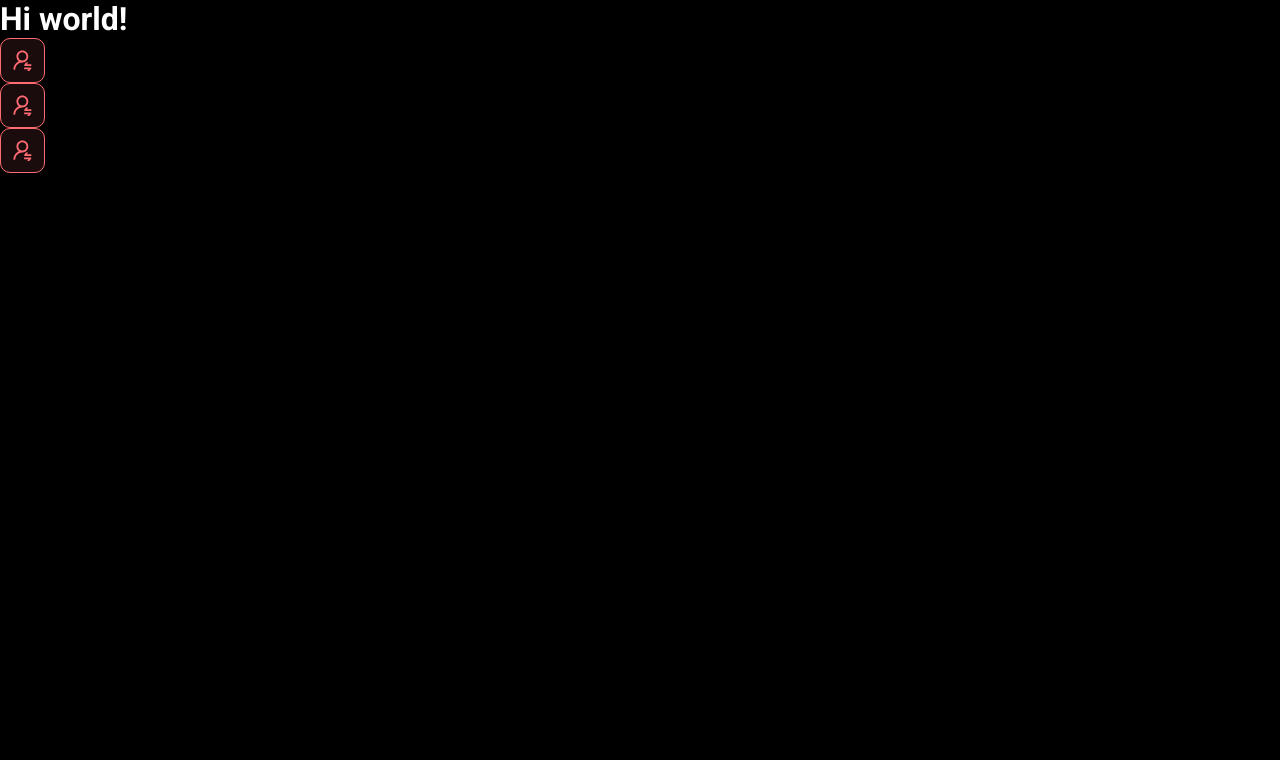
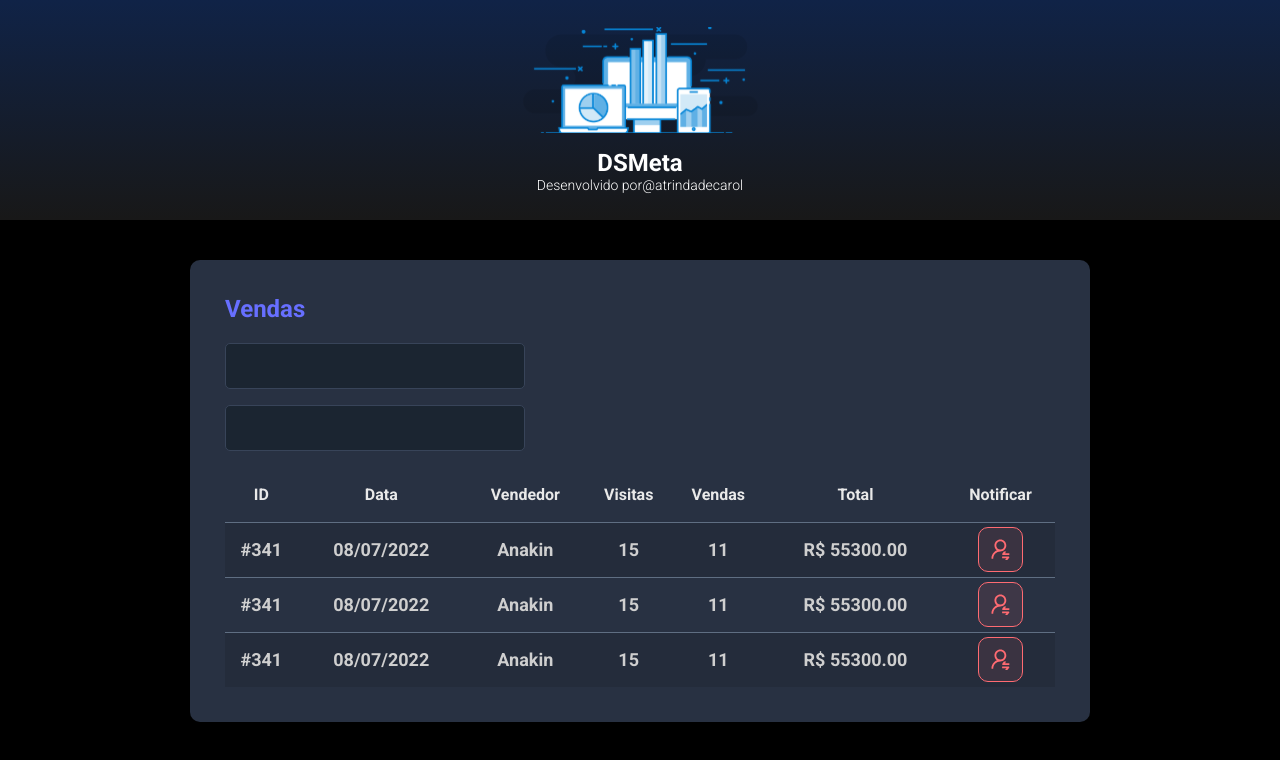
Before and after one commit to ATrinCarol/dsmeta, a React (Vite) app in the folder frontend/: page / in a window 1280 px wide. Shown: the top 760 px of the page. Built offline with nearby package versions, Linux system fonts and the light colour scheme.

Commit message:
Other components

```diff
--- a/frontend/src/App.tsx
+++ b/frontend/src/App.tsx
@@ -1,12 +1,18 @@
-import NotificationButton from "./components/NotificationButton"
+import SalesCard from "./components/SalesCard"
+import Header from "./components/Header"
 
 function App() {
   return (
     <>
-      <h1>Hi world!</h1>
-      <NotificationButton />
-      <NotificationButton />
-      <NotificationButton />
+      <Header />
+      <main>
+        <section id="sales">
+
+          <div className="dsmeta-container">
+            <SalesCard />
+          </div>
+        </section>
+      </main>
     </>
   )
 }
--- /dev/null
+++ b/frontend/src/components/Header/index.tsx
@@ -0,0 +1,19 @@
+import './styles.css'
+
+import icon from '../../assets/img/logoDSMeta.svg'
+
+function Header() {
+    return (
+        <header>
+            <div className="dsmeta-logo-container">
+                <img src={icon} alt="Logo do app" />
+                <h1>DSMeta</h1>
+                <p>Desenvolvido por
+                    <a href="https://www.linkedin.com/in/atrindadecarol/" target="_blank">@atrindadecarol</a>
+                </p>
+            </div>
+        </header>
+    )
+}
+
+export default Header
--- /dev/null
+++ b/frontend/src/components/Header/styles.css
@@ -0,0 +1,28 @@
+header {
+    height: 220px;
+    background: linear-gradient(180deg, #102347 0%, #181818 100%);
+    display: flex;
+    align-items: center;
+    justify-content: center;
+
+}
+
+.dsmeta-logo-container {
+    display: flex;
+    flex-direction: column;
+    align-items: center;
+}
+
+.dsmeta-logo-container img {
+    width: 235px;
+}
+
+.dsmeta-logo-container h1 {
+    margin-top: 15px;
+    font-size: 24px;
+}
+
+.dsmeta-logo-container p {
+    font-size: 14px;
+    font-weight: 300;
+}
--- /dev/null
+++ b/frontend/src/components/SalesCard/index.tsx
@@ -0,0 +1,76 @@
+import NotificationButton from '../NotificationButton'
+import './styles.css'
+
+function SalesCard() {
+    return (
+        <div className="dsmeta-card">
+            <h2>Vendas</h2>
+            <div>
+                <div className="dsmeta-form-control-container">
+                    <input className="dsmeta-form-control" type="text" />
+                </div>
+                <div className="dsmeta-form-control-container">
+                    <input className="dsmeta-form-control" type="text" />
+                </div>
+            </div>
+
+            <table className="dsmeta-sales-table">
+                <thead>
+                    <tr>
+                        <th className="show992">ID</th>
+                        <th className="show576">Data</th>
+                        <th>Vendedor </th>
+                        <th className="show992">Visitas</th>
+                        <th className="show992">Vendas</th>
+                        <th>Total </th>
+                        <th>Notificar </th>
+                    </tr>
+                </thead>
+                <tbody>
+                    <tr>
+                        <th className="show992">#341</th>
+                        <th className="show576">08/07/2022</th>
+                        <th>Anakin</th>
+                        <th className="show992">15</th>
+                        <th className="show992">11</th>
+                        <th>R$ 55300.00</th>
+                        <th>
+                            <div className="dsmeta-red-btn-container">
+                                <NotificationButton />
+                            </div>
+                        </th>
+
+                    </tr>
+                    <tr>
+                        <th className="show992">#341</th>
+                        <th className="show576">08/07/2022</th>
+                        <th>Anakin</th>
+                        <th className="show992">15</th>
+                        <th className="show992">11</th>
+                        <th>R$ 55300.00</th>
+                        <th>
+                            <div className="dsmeta-red-btn-container">
+                                <NotificationButton />
+                            </div>
+                        </th>
+                    </tr>
+                    <tr>
+                        <th className="show992">#341</th>
+                        <th className="show576">08/07/2022</th>
+                        <th>Anakin</th>
+                        <th className="show992">15</th>
+                        <th className="show992">11</th>
+                        <th>R$ 55300.00</th>
+                        <th>
+                            <div className="dsmeta-red-btn-container">
+                                <NotificationButton />
+                            </div>
+                        </th>
+                    </tr>
+                </tbody>
+            </table>
+        </div>
+    )
+}
+
+export default SalesCard
--- /dev/null
+++ b/frontend/src/components/SalesCard/styles.css
@@ -0,0 +1,112 @@
+.dsmeta-card {
+    background-color: #283142;
+    border-radius: 10px;
+    padding: 30px 10px;
+}
+
+.dsmeta-card h2 {
+    color: #676FFF;
+    font-size: 24px;
+    margin-bottom: 20px;
+}
+
+.dsmeta-container {
+    width: 100%;
+    max-width: 900px;
+    margin: 0 auto;
+    /*macete pra alinhar a div ao centro*/
+}
+
+#sales {
+    padding: 40px 10px;
+    /*40 na vertical 10 na lateral*/
+}
+
+.dsmeta-form-control-container {
+    margin-bottom: 16px;
+    max-width: 300px;
+
+}
+
+.dsmeta-form-control {
+    width: 100%;
+    height: 46px;
+    background-color: #1B2531;
+    border: 1px solid #384459;
+    border-radius: 5px;
+    color: #9AAABE;
+    padding: 0 20px;
+    font-size: 18px;
+}
+
+.dsmeta-sales-table {
+    width: 100%;
+    border-spacing: 0;
+    border-collapse: collapse;
+}
+
+.dsmeta-sales-table thead {
+    height: 55px;
+    font-size: 16px;
+    color: #E9E9E9;
+    font-weight: 700;
+}
+
+.dsmeta-sales-table tbody {
+    font-size: 14px;
+    font-weight: 400;
+    color: #CFCFCF;
+    text-align: center;
+}
+
+.dsmeta-sales-table tbody tr {
+    height: 74px;
+    border-top: 1px solid #5F6E82;
+}
+
+.dsmeta-sales-table tbody tr:hover>th {
+    background-color: #384459;
+}
+
+.dsmeta-sales-table tbody tr:nth-child(odd) {
+    background-color: #242C3B;
+}
+
+.dsmeta-red-btn-container {
+    display: flex;
+    justify-content: center;
+}
+
+
+
+.show576 {
+    display: none;
+}
+
+.show992 {
+    display: none;
+}
+
+@media (min-width: 576px) {
+    .show576 {
+        display: table-cell;
+    }
+
+    .dsmeta-card {
+        padding: 35px;
+    }
+
+    .dsmeta-sales-table tbody tr {
+        height: 55px;
+    }
+
+    .dsmeta-sales-table tbody {
+        font-size: 18px;
+    }
+}
+
+@media (min-width: 992px) {
+    .show992 {
+        display: table-cell;
+    }
+}
--- a/frontend/src/index.css
+++ b/frontend/src/index.css
@@ -13,152 +13,9 @@
     color: #ffffff;
 }
 
-/*Estilos do cabeçalho*/
-
 a,
 a:hover,
 a:visited {
     color: unset;
     text-decoration: none;
 }
-
-header{
-    height: 220px;
-    background: linear-gradient(180deg, #102347 0%, #181818 100%);
-    display: flex;
-    align-items: center;
-    justify-content: center;
-
-}
-
-.dsmeta-logo-container{
-    display: flex;
-    flex-direction: column;
-    align-items: center;
-}
-
-.dsmeta-logo-container img{
-    width: 235px;
-}
-
-.dsmeta-logo-container h1{
-    margin-top: 15px;
-    font-size: 24px;
-}
-
-.dsmeta-logo-container p {
-    font-size: 14px;
-    font-weight: 300;
-}
-
-/*Estilos do card-relatório*/
-
-.dsmeta-card{
-    background-color:#283142;
-    border-radius: 10px;
-    padding: 30px 10px;
-}
-
-.dsmeta-card h2{
-    color:#676FFF;
-    font-size: 24px;
-    margin-bottom: 20px;
-}
-
-.dsmeta-container{
-    width: 100%;
-    max-width: 900px;
-    margin: 0 auto; /*macete pra alinhar a div ao centro*/
-}
-
-#sales{
-    padding: 40px 10px; /*40 na vertical 10 na lateral*/
-}
-
-.dsmeta-form-control-container{
-    margin-bottom: 16px;
-    max-width: 300px;
-
-}
-
-.dsmeta-form-control{
-    width: 100%;
-    height: 46px;
-    background-color: #1B2531;
-    border: 1px solid #384459;
-    border-radius: 5px;
-    color: #9AAABE;
-    padding: 0 20px;
-    font-size: 18px;
-}
-
-.dsmeta-sales-table{
-    width: 100%;
-    border-spacing: 0;
-    border-collapse: collapse;
-}
-
-.dsmeta-sales-table thead{
-    height: 55px;
-    font-size: 16px;
-    color: #E9E9E9;
-    font-weight: 700;
-}
-
-.dsmeta-sales-table tbody{
-    font-size: 14px;
-    font-weight: 400;
-    color: #CFCFCF;
-    text-align: center;
-}
-
-.dsmeta-sales-table tbody tr{
-    height: 74px;
-    border-top: 1px solid #5F6E82;
-}
-
-.dsmeta-sales-table tbody tr:hover > th {
-     background-color: #384459;
-}
-
-.dsmeta-sales-table tbody tr:nth-child(odd){
-    background-color: #242C3B;
-}
-
-.dsmeta-red-btn-container{
-    display: flex;
-    justify-content: center;
-}
-
-
-
-.show576{
-    display: none;
-}
-
-.show992{
-    display: none;
-}
-
-@media (min-width: 576px){
-    .show576{
-        display: table-cell;
-    }
-
-    .dsmeta-card{
-        padding: 35px;
-    }
-
-    .dsmeta-sales-table tbody tr{
-        height: 55px;
-    }
-    .dsmeta-sales-table tbody{
-        font-size: 18px;
-    }
-}
-
-@media (min-width: 992px){
-    .show992{
-        display: table-cell;
-    }
-}
```
Also changed, not shown: frontend/src/assets/img/logoDSMeta.svg (added).
